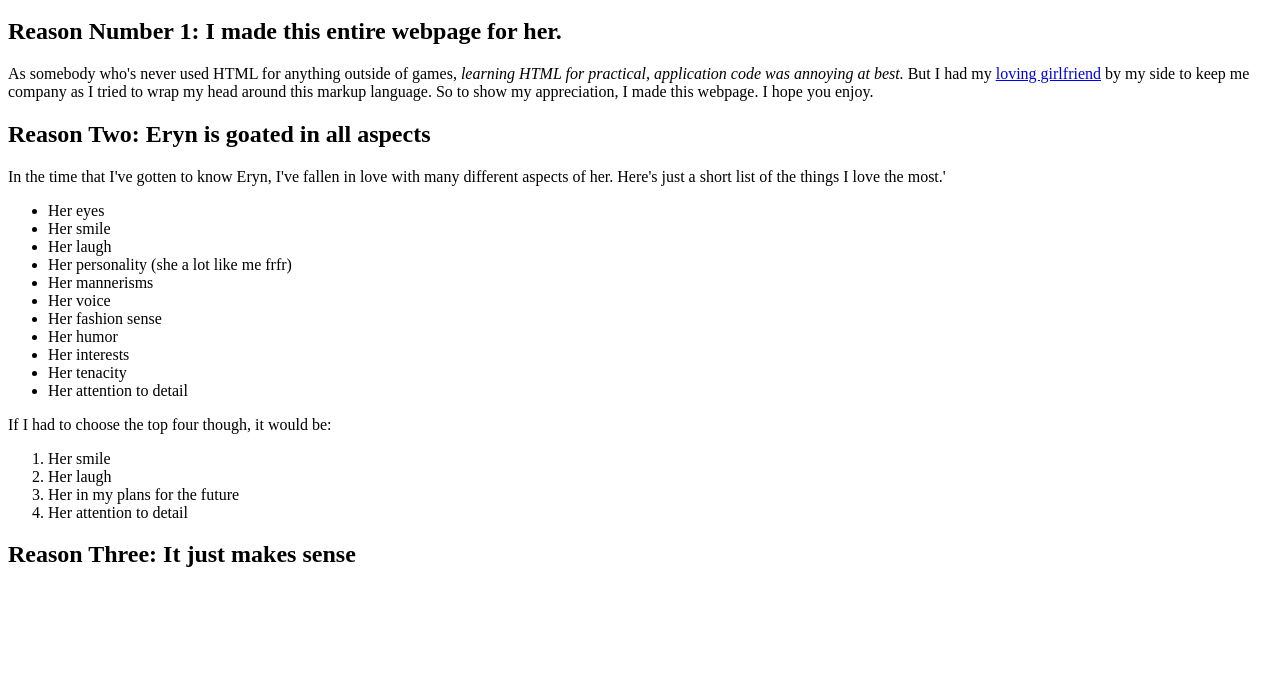
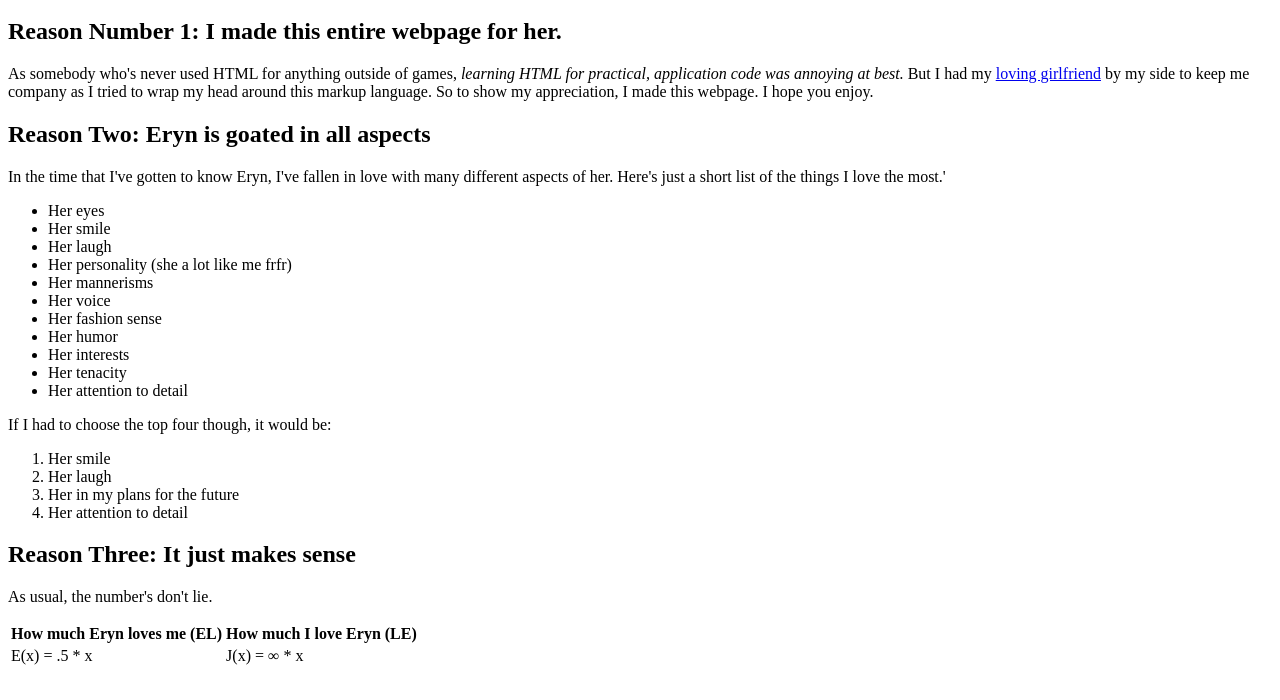
Before and after one commit to titansrule3035/ErynsProof, a plain HTML site: page index.html in a window 1280 px wide. Shown: the part 100-800 px from the top of the page. Drawn offline with Linux system fonts and the light colour scheme.

Commit message:
Update index.html
Add table

```diff
--- a/index.html
+++ b/index.html
@@ -40,5 +40,22 @@
         </ol>
     </p>
     <h2>Reason Three: It just makes sense</h2>
+    <p>
+        As usual, the number's don't lie.
+    </p>
+    <table>
+        <thead>
+            <tr>
+                <th>How much Eryn loves me (EL)</th>
+                <th>How much I love Eryn (LE)</th>
+            </tr>
+        </thead>
+        <tbody>
+            <tr>
+                <td>E(x) = .5 * x</td>
+                <td>J(x) = ∞ * x</td>
+            </tr>
+        </tbody>
+    </table>
 </body>
 </html>
```
